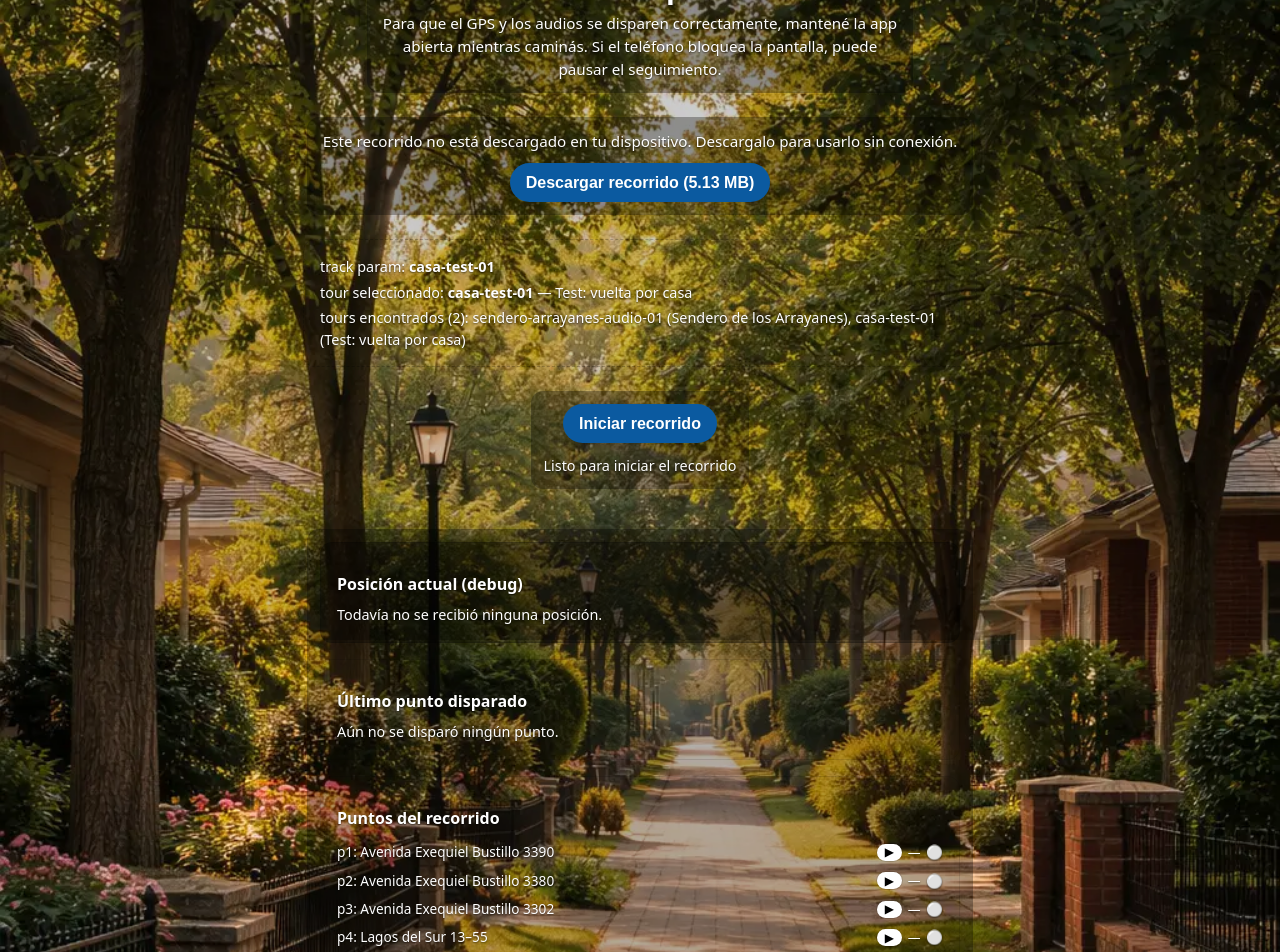
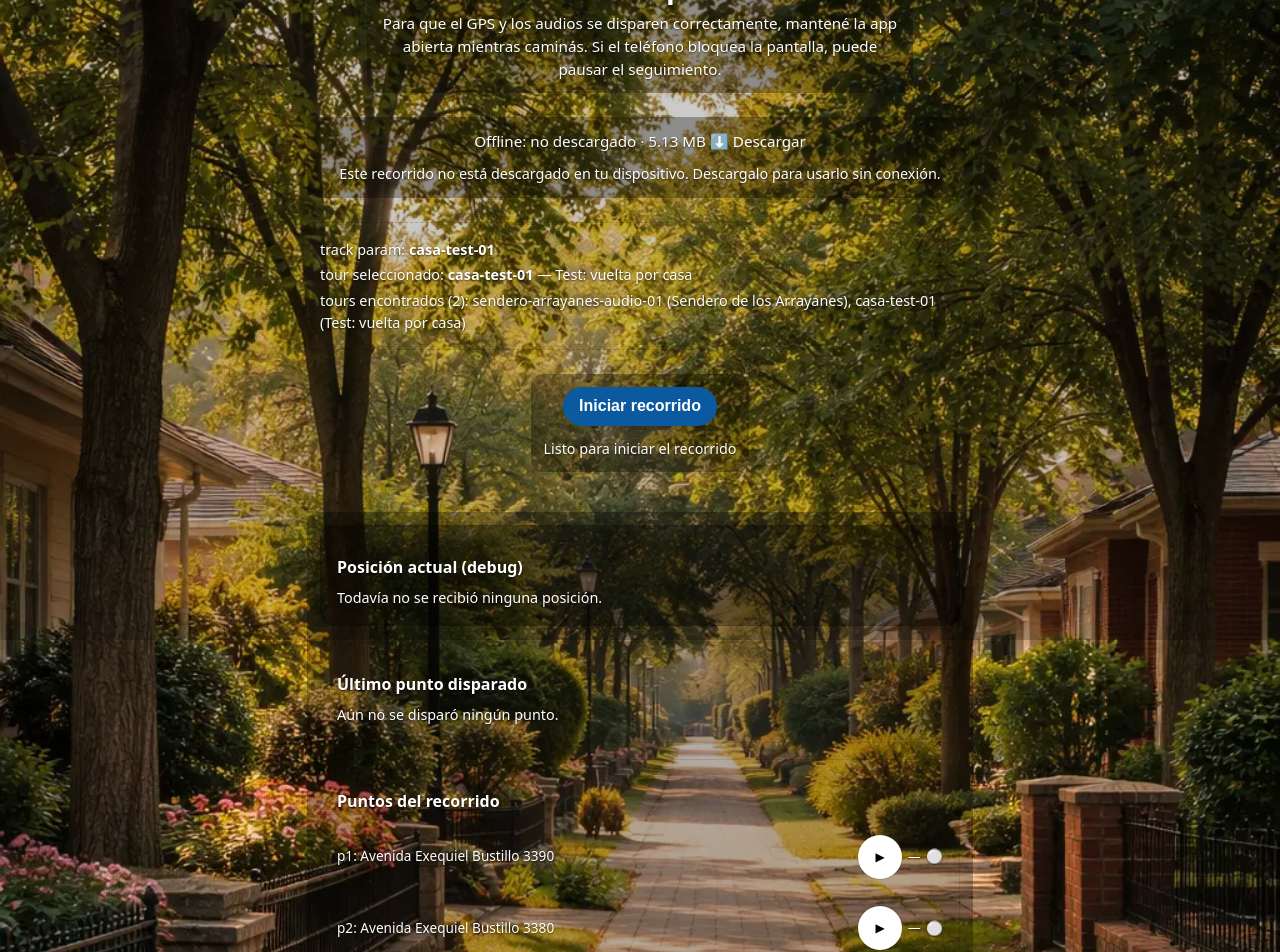
Before and after one commit to acurth/audioguia, a SvelteKit app: page /casa-test-01 in a window 1280 px wide. Shown: the part 160-1112 px from the top of the page. Built offline with nearby package versions, Linux system fonts and the light colour scheme.

Commit message:
ui: improve touch targets for tour points and simplify download UI in tour view

```diff
--- a/src/routes/[track]/+page.svelte
+++ b/src/routes/[track]/+page.svelte
@@ -603,17 +603,17 @@
           gap: 0.35rem;
         "
       >
-        <p style="margin: 0; font-size: 0.95rem;">
-          Este recorrido está disponible sin conexión.
-        </p>
+        <p class="offline-inline" style="margin: 0; font-size: 0.95rem;">
+          Offline: listo · {formatMB(selectedTour.offline?.totalBytes)}
           <button
             type="button"
-          class="btn-link delete-link"
+            class="offline-inline-link delete-link"
             on:click={() => deleteDownload(selectedTour!)}
             aria-label="Eliminar recorrido descargado"
           >
             🗑️ Eliminar recorrido
           </button>
+        </p>
       </section>
     {:else}
       <section
@@ -627,9 +627,6 @@
           gap: 0.65rem;
         "
       >
-        <p style="margin: 0; font-size: 0.95rem;" aria-live="polite">
-          Este recorrido no está descargado en tu dispositivo. Descargalo para usarlo sin conexión.
-        </p>
         {#if downloadStatus?.status === "downloading"}
           <div style="width: 100%;">
             <div
@@ -649,13 +646,20 @@
             </p>
           </div>
         {:else}
+          <p class="offline-inline" style="margin: 0; font-size: 0.95rem;" aria-live="polite">
+            Offline: no descargado · {formatMB(selectedTour.offline?.totalBytes)}
             <button
               type="button"
-            class="btn btn-primary"
+              class="offline-inline-link"
               on:click={() => requestDownload(selectedTour!)}
+              aria-label="Descargar recorrido para uso sin conexión"
             >
-            Descargar recorrido ({formatMB(selectedTour.offline?.totalBytes)})
+              ⬇️ Descargar
             </button>
+          </p>
+          <p style="margin: 0; font-size: 0.9rem;">
+            Este recorrido no está descargado en tu dispositivo. Descargalo para usarlo sin conexión.
+          </p>
         {/if}
       </section>
     {/if}
@@ -820,7 +824,8 @@
           <li
             style="
               font-size: 0.85rem;
-              padding: 0.25rem 0;
+              padding: 0.6rem 0;
+              min-height: 52px;
               display: flex;
               justify-content: space-between;
               align-items: center;
@@ -841,14 +846,20 @@
               <button
                 type="button"
                 on:click={() => togglePlayPoint(point)}
+                aria-label={`${currentAudioPointId === point.id && isAudioPlaying ? "Pausar" : "Reproducir"} punto: ${point.name}`}
                 style="
                   border: none;
                   border-radius: 999px;
-                  padding: 0.1rem 0.5rem;
+                  padding: 0.45rem 0.9rem;
+                  min-width: 44px;
+                  min-height: 44px;
                   font-size: 0.75rem;
                   cursor: pointer;
                   background: #ffffff;
                   box-shadow: 0 0 0 1px rgba(0,0,0,0.12);
+                  display: inline-flex;
+                  align-items: center;
+                  justify-content: center;
                 "
               >
                 {#if currentAudioPointId === point.id && isAudioPlaying}
@@ -880,3 +891,24 @@
     </div>
   </section>
 </main>
+
+<style>
+  .track-page .offline-inline {
+    color: #ffffff;
+  }
+
+  .track-page .offline-inline-link {
+    color: #ffffff;
+    background: none;
+    border: none;
+    padding: 0;
+    font: inherit;
+    cursor: pointer;
+    text-decoration: none;
+  }
+
+  .track-page .offline-inline-link:hover,
+  .track-page .offline-inline-link:focus-visible {
+    text-decoration: underline;
+  }
+</style>
```
Lines whose indentation alone changed are shown as unchanged.
